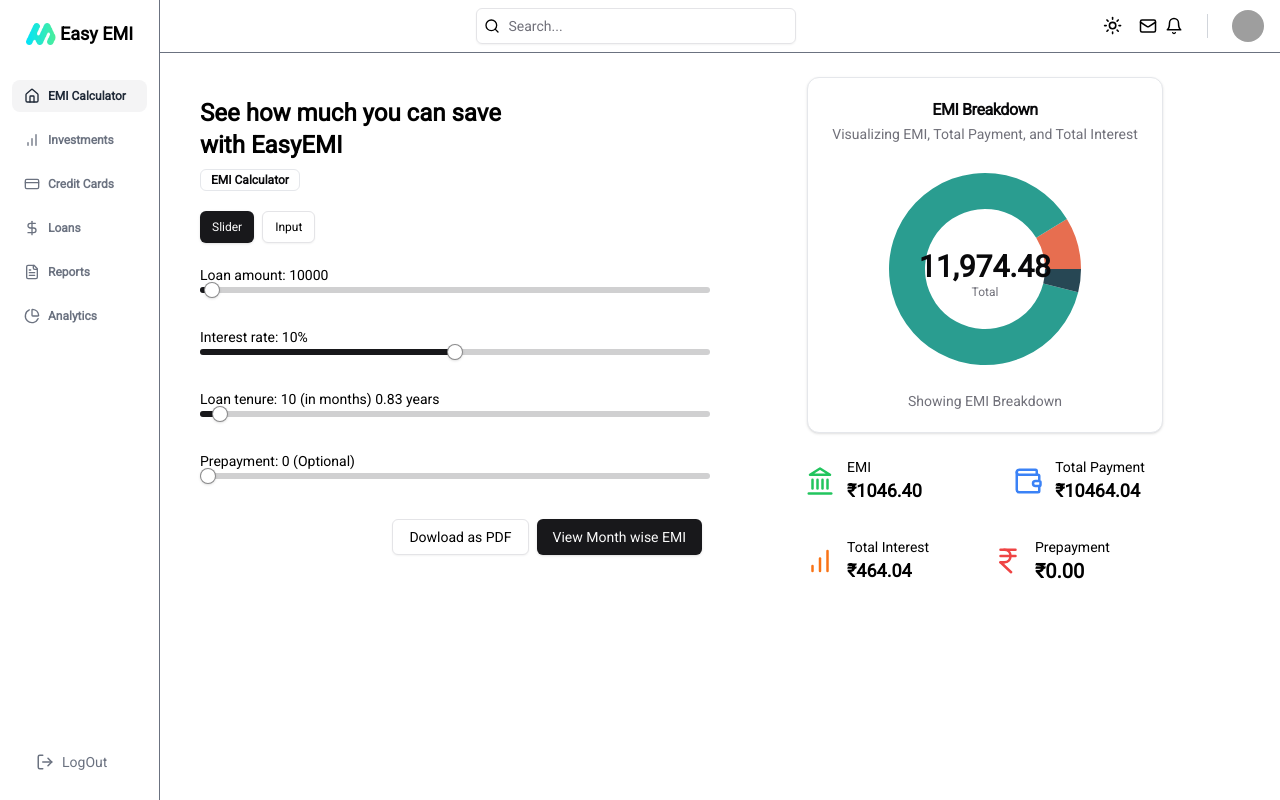
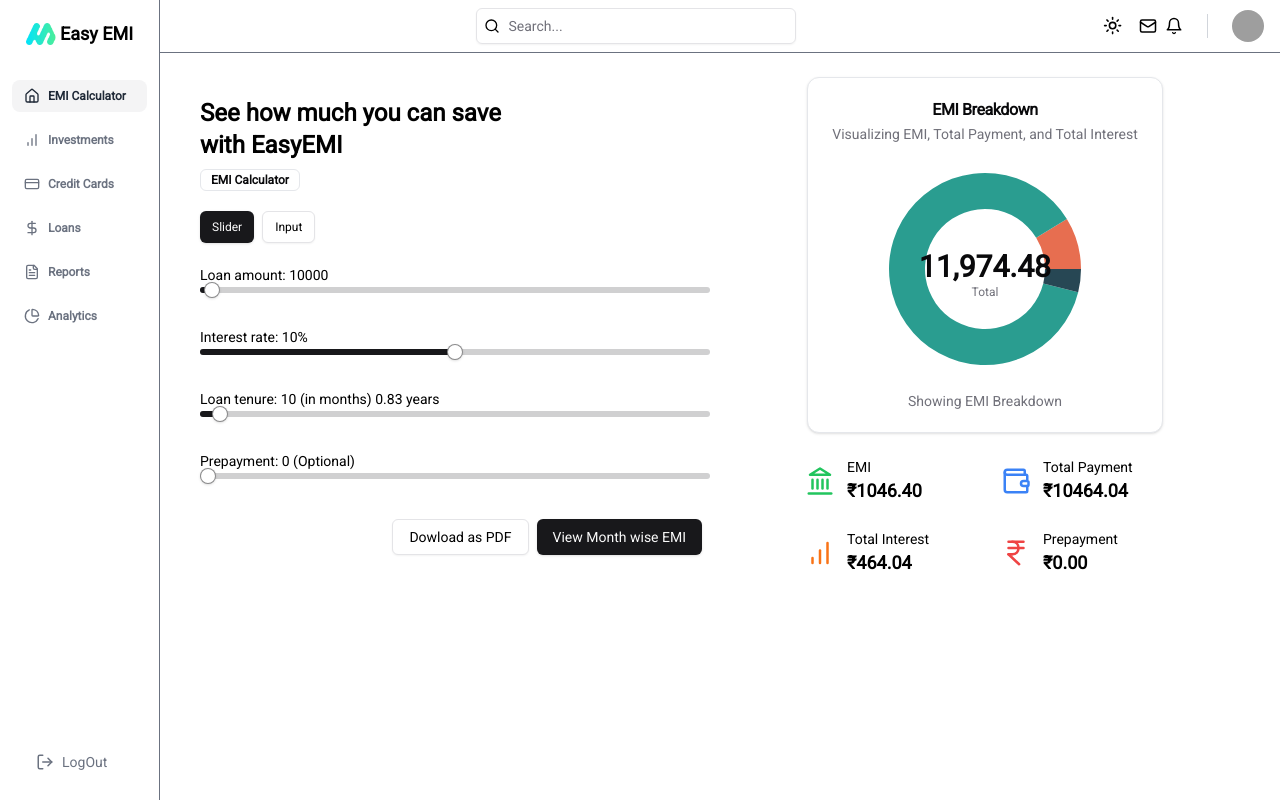
Before and after one commit to StarDust130/EasyEMI, a Next.js app: page /emi-calculator in a window 1280 px wide. Built offline with nearby package versions, Linux system fonts and the light colour scheme; grey boxes are pictures that could not be loaded; what pdfmake would draw is missing.

Commit message:
Improve UI

```diff
--- a/src/components/elements/Chart.tsx
+++ b/src/components/elements/Chart.tsx
@@ -61,7 +61,7 @@
   ];
 
   return (
-    <div className="flex justify-evenly items-center flex-col h-full">
+    <div className="flex justify-start  items-center flex-col h-full">
       <Card className="flex flex-col">
         <CardHeader className="items-center pb-0">
           <CardTitle>EMI Breakdown</CardTitle>
@@ -128,25 +128,25 @@
         </CardFooter>
       </Card>
 
-      <div className="md:p-6 rounded-lg  w-[80%] grid grid-cols-2 gap-4">
-        <div className="flex items-center mb-4">
-          <Landmark size={30} className="text-green-500  mr-3" />
+      <div className="md:p-6 p-4 rounded-lg w-[80%] grid grid-cols-2 gap-x-8 gap-y-6">
+        <div className="flex items-center">
+          <Landmark size={30} className="text-green-500 mr-3" />
           <div>
             <h3 className="text-sm font-medium">EMI</h3>
             <p className="text-lg font-bold">₹{emi.toFixed(2)}</p>
           </div>
         </div>
 
-        <div className="flex items-center justify-center mb-4">
-          <Wallet size={30} className="text-blue-500  mr-3" />
+        <div className="flex items-center">
+          <Wallet size={30} className="text-blue-500 mr-3" />
           <div>
             <h3 className="text-sm font-medium">Total Payment</h3>
             <p className="text-lg font-bold">₹{totalPayment.toFixed(2)}</p>
           </div>
         </div>
 
-        <div className="flex items-center mb-4">
-          <BarChart size={30} className="text-orange-500  mr-3" />
+        <div className="flex items-center">
+          <BarChart size={30} className="text-orange-500 mr-3" />
           <div>
             <h3 className="text-sm font-medium">Total Interest</h3>
             <p className="text-lg font-bold">₹{totalInterest.toFixed(2)}</p>
@@ -154,11 +154,11 @@
         </div>
 
         {prepayment !== undefined && (
-          <div className="flex items-center mb-4">
-            <IndianRupee size={30} className="text-red-500  mr-3" />
+          <div className="flex items-center">
+            <IndianRupee size={30} className="text-red-500 mr-3" />
             <div>
               <h3 className="text-sm font-medium">Prepayment</h3>
-              <p className="text-xl font-bold">₹{prepayment.toFixed(2)}</p>
+              <p className="text-lg font-bold">₹{prepayment.toFixed(2)}</p>
             </div>
           </div>
         )}
```
